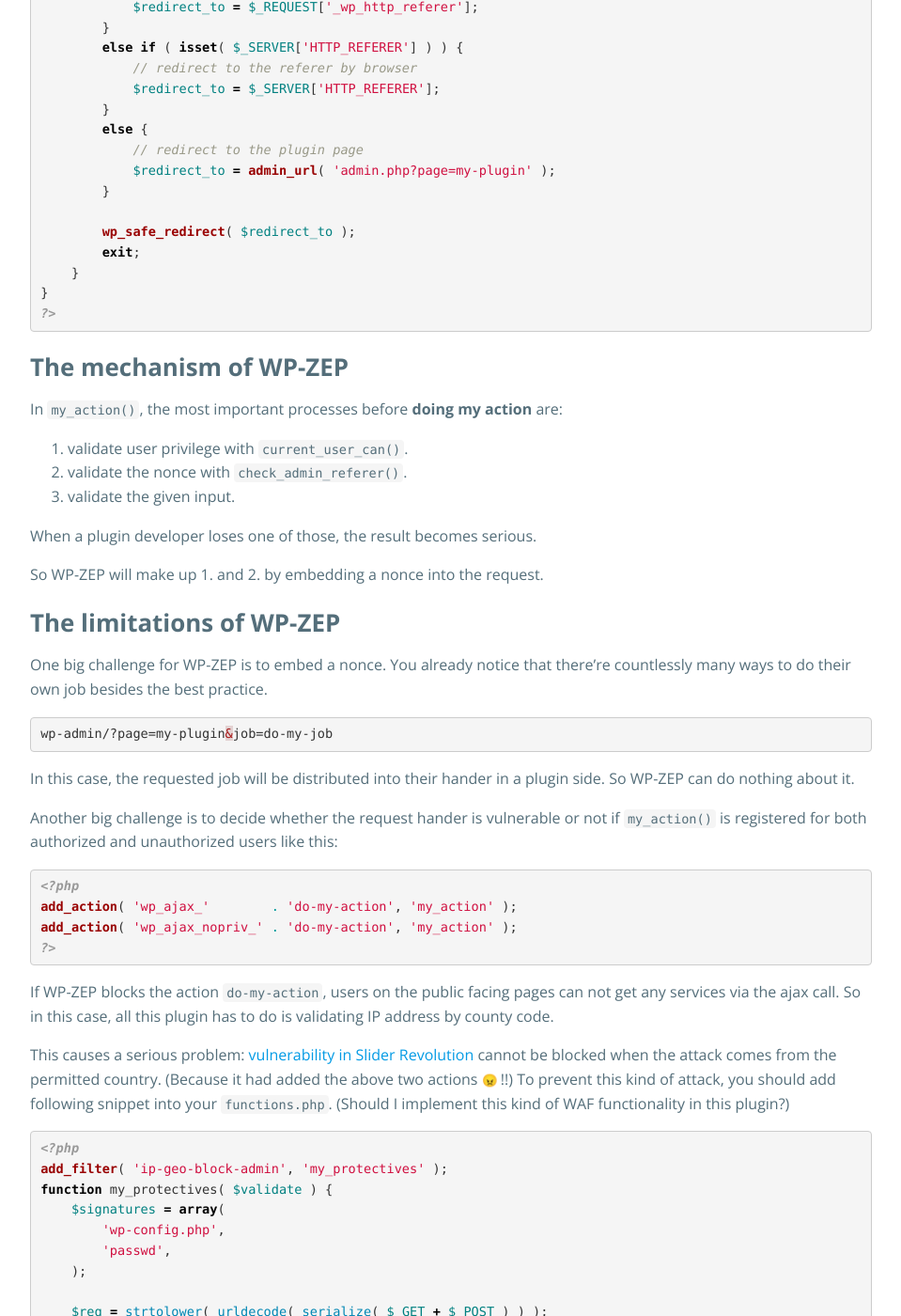
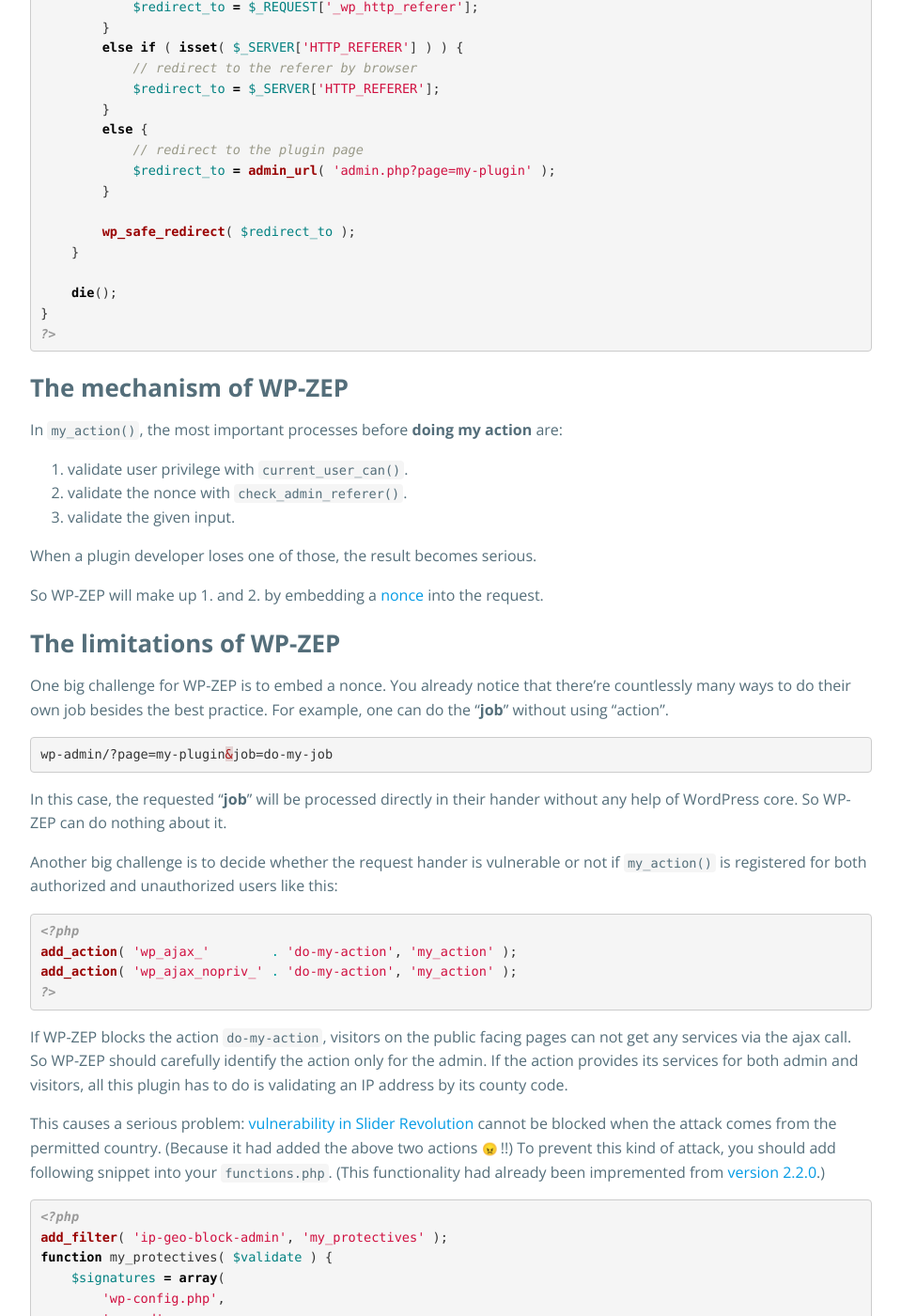
Before and after one commit to tokkonopapa/WordPress-IP-Geo-Block, a Jekyll site: the page built from _posts/article/2015-04-19-how-wpzep-works.md, in a window 1280 px wide and 1400 px high, scrolled down 2061 px. Shown: the whole window at 94% size, without its empty margins (160-1119 px from the left). Built offline with Jekyll 4.4.1, drawn with Linux system fonts in a browser that asks for light colours; nearby versions of some CDN libraries; emoji names are drawn with the system emoji font; some of the changed text lies outside the part shown.

Commit message:
Update article.

```diff
--- a/_posts/article/2015-04-19-how-wpzep-works.md
+++ b/_posts/article/2015-04-19-how-wpzep-works.md
@@ -22,7 +22,7 @@
 
 #### Showing plugin page ####
 
-A url to the plugin dashboard can be specified depending on
+An url to the plugin dashboard can be specified depending on
 [its parent category][Sub-Level-Menu] as follows:
 
 * `wp-admin/admin.php?page=my-plugin`
@@ -62,7 +62,7 @@
 #### Requesting to <samp>wp-admin/admin-ajax.php</samp> ####
 
 We can also do the same thing via `admin-ajax.php` by `GET` or `POST` method
-using jQuery. This request can be handled via `wp_ajax_xxxx` action hook.
+using jQuery. This request can be handled by the `wp_ajax_xxxx` action hook.
 
 {% highlight php %}
 <?php add_action( 'wp_ajax_' . 'do-my-action', 'my_action' ); ?>
@@ -113,8 +113,9 @@
         }
 
         wp_safe_redirect( $redirect_to );
-        exit;
     }
+
+    die();
 }
 ?>
 {% endhighlight %}
@@ -129,19 +130,21 @@
 
 When a plugin developer loses one of those, the result becomes serious.
 
-So WP-ZEP will make up 1. and 2. by embedding a nonce into the request.
+So WP-ZEP will make up 1. and 2. by embedding a [nonce][WordPressNonces] into
+the request.
 
 ### The limitations of WP-ZEP ###
 
 One big challenge for WP-ZEP is to embed a nonce. You already notice that
 there're countlessly many ways to do their own job besides the best practice.
+For example, one can do the "**job**" without using "action".
 
 {% highlight html %}
 wp-admin/?page=my-plugin&job=do-my-job
 {% endhighlight %}
 
-In this case, the requested job will be distributed into their hander in a
-plugin side. So WP-ZEP can do nothing about it.
+In this case, the requested "**job**" will be processed directly in their
+hander without any help of WordPress core. So WP-ZEP can do nothing about it.
 
 Another big challenge is to decide whether the request hander is vulnerable or
 not if `my_action()` is registered for both authorized and unauthorized users
@@ -154,9 +157,11 @@
 ?>
 {% endhighlight %}
 
-If WP-ZEP blocks the action `do-my-action`, users on the public facing pages
-can not get any services via the ajax call. So in this case, all this plugin
-has to do is validating IP address by county code.
+If WP-ZEP blocks the action `do-my-action`, visitors on the public facing
+pages can not get any services via the ajax call. So WP-ZEP should carefully
+identify the action only for the admin. If the action provides its services
+for both admin and visitors, all this plugin has to do is validating an IP
+address by its county code.
 
 This causes a serious problem:
 [vulnerability in Slider Revolution][Slider-Revolution]
@@ -164,8 +169,8 @@
 it had added the above two actions <span class="emoji">
 ![emoji](https://assets-cdn.github.com/images/icons/emoji/unicode/1f620.png)
 </span> !!) To prevent this kind of attack, you should add following snippet
-into your `functions.php`.
-(Should I implement this kind of WAF functionality in this plugin?)
+into your `functions.php`. (This functionality had already been impremented
+from [version 2.2.0][Release220].)
 
 {% highlight php %}
 <?php
@@ -215,3 +220,5 @@
 [Sub-Level-Menu]:      https://codex.wordpress.org/Administration_Menus#Sub-Level_Menus "Administration Menus « WordPress Codex"
 [Slider-Revolution]:   https://blog.sucuri.net/2014/09/slider-revolution-plugin-critical-vulnerability-being-exploited.html "Slider Revolution Plugin Critical Vulnerability Being Exploited | Sucuri Blog"
 [PrivilegeEscalation]: http://en.wikipedia.org/wiki/Privilege_escalation "Privilege escalation - Wikipedia, the free encyclopedia"
+[WordPressNonces]:     https://codex.wordpress.org/WordPress_Nonces "WordPress Nonces « WordPress Codex"
+[Release220]:          {{ "/changelog/release-2.2.0.html" | prepend: site.baseurl }} "2.2.0 Release Note | IP Geo Block"
```
Also changed, not shown: other parts of _posts/article/2015-04-19-how-wpzep-works.md (+1 -1 lines), etc/referer.md (+1 -1 lines).
